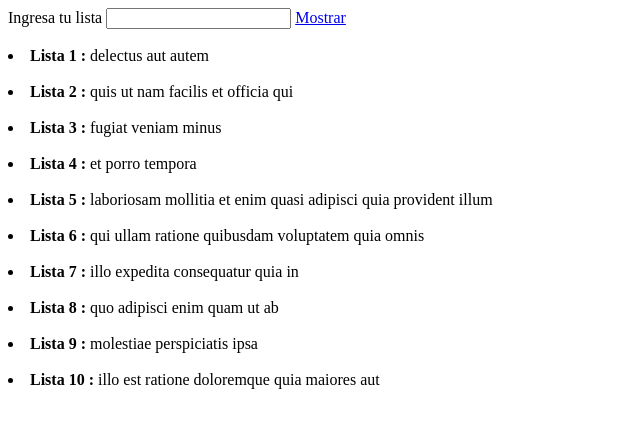
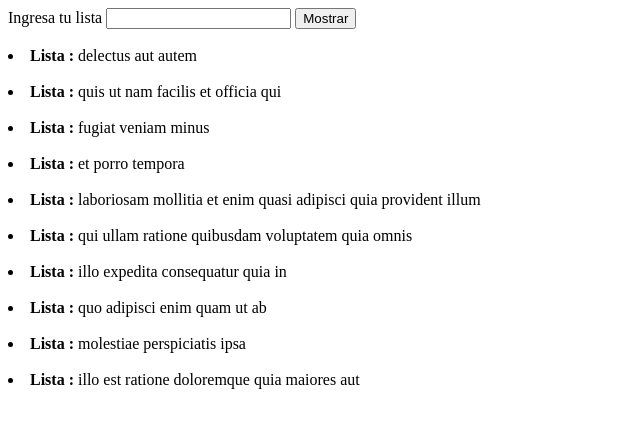
Before and after one commit to vanita22/lista-tareas, a plain HTML site: page index.html in a window 1280 px wide. Shown: the whole page, without its empty margins (0-640 px from the left). Drawn offline with Linux system fonts and the light colour scheme.

Commit message:
sigo tratando de guardar los cambios

```diff
--- a/index.html
+++ b/index.html
@@ -10,7 +10,7 @@
 <label for="lista">Ingresa tu lista </label>
   <input type="lista" id="lista">
 
-  <a href="#" id="getLista" onclick="ListaTareas()">Mostrar</a>
+  <button href="#" id="getLista" onclick="ListaTareas()">Mostrar</button>
   <br>
   <script src="js/data.js"></script><br>
   <script src="js/main.js"></script>
--- a/js/main.js
+++ b/js/main.js
@@ -1,5 +1,5 @@
 var iden = data.forEach(function(element){
-	document.write("<li>"+"<b> Lista " + element.id + " : </b>"+ element.title +"</li>" + "<br>");
+	document.write("<li>"+"<b> Lista : </b>"+ element.title +"</li>" + "<br>");
 });
 
 iden();
```
